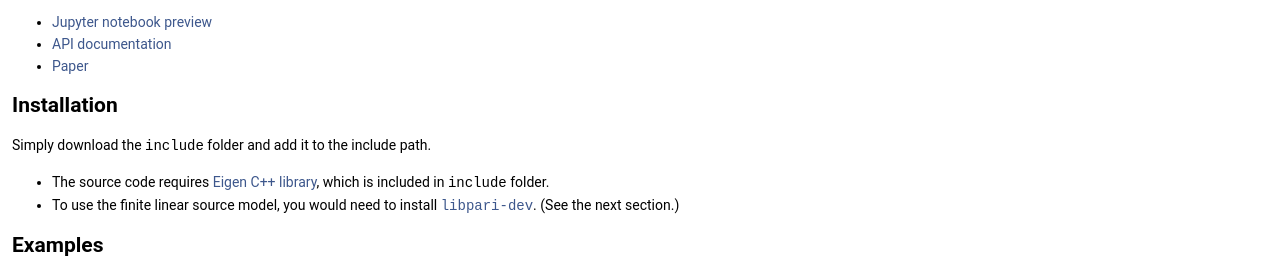
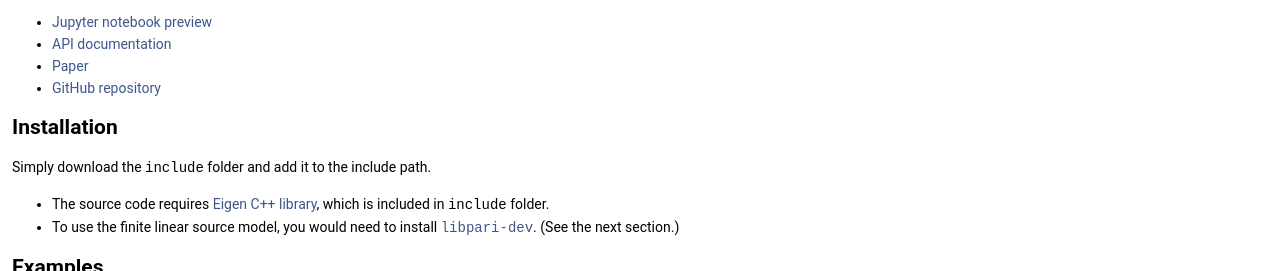
Before and after one commit to ccha23/Agglomerative-Info-Clustering, a plain HTML site: page docs/index.html in a window 1280 px wide. Shown: the part 522-793 px from the top of the page. Drawn offline with nearby package versions, Linux system fonts and the light colour scheme; some packages are replaced by stand-ins of ours.

Commit message:
fix doxygen index

```diff
--- a/docs/index.html
+++ b/docs/index.html
@@ -79,6 +79,7 @@ $(function() {
 <li><a href="http://nbviewer.jupyter.org/github/ccha23/Agglomerative-Info-Clustering/blob/master/demo.ipynb">Jupyter notebook preview</a></li>
 <li><a href="https://ccha23.github.io/Agglomerative-Info-Clustering">API documentation</a></li>
 <li><a href="https://arxiv.org/pdf/1701.04926.pdf">Paper</a></li>
+<li><a href="https://github.com/ccha23/Agglomerative-Info-Clustering">GitHub repository</a></li>
 </ul>
 <h2><a class="anchor" id="autotoc_md0"></a>
 Installation</h2>
```
